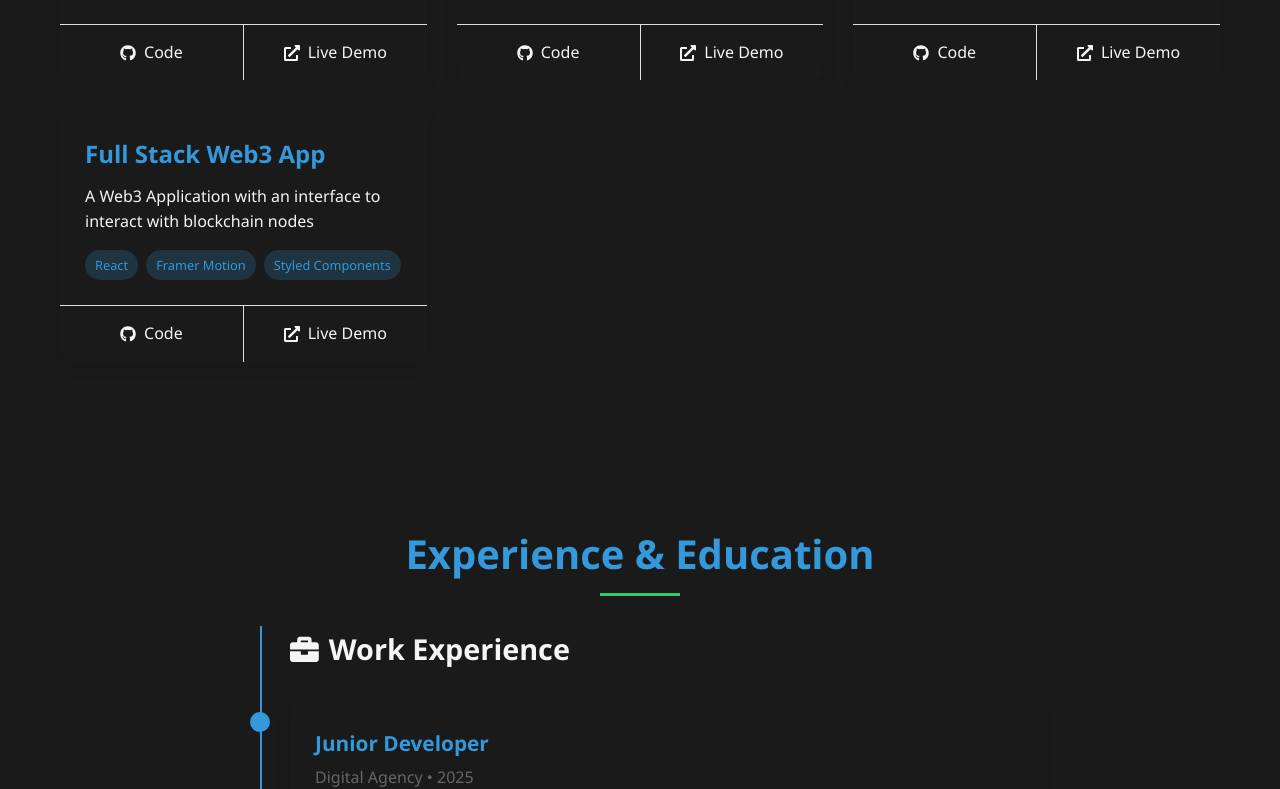
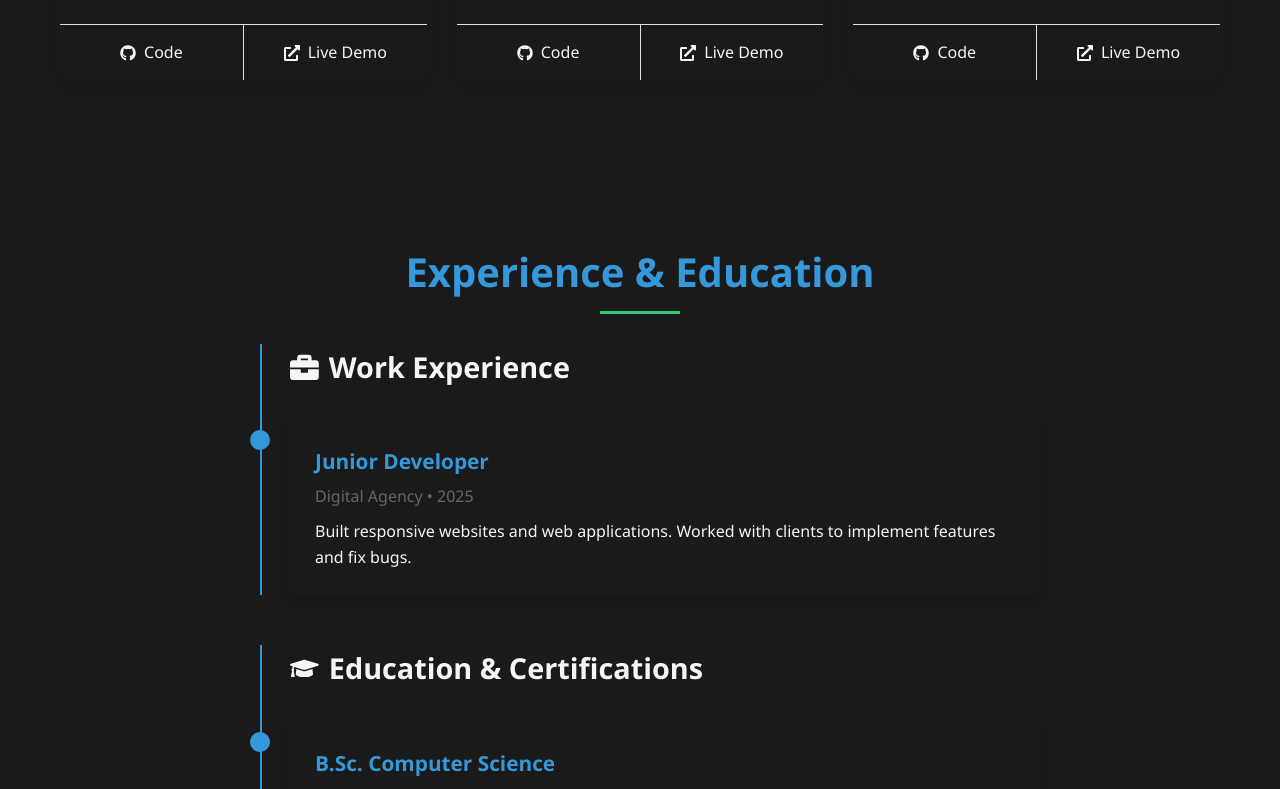
Before and after one commit to Mikehope254/MyPortfolio, a React (Vite) app: page / in a window 1280 px wide. Shown: the part 2056-2845 px from the top of the page. Built offline with nearby package versions, Linux system fonts and the light colour scheme.

Commit message:
Added link to hosted To-do list project

```diff
--- a/src/components/Projects.jsx
+++ b/src/components/Projects.jsx
@@ -9,7 +9,7 @@ const projects = [
     description: "A personal task management tool with real-time updates.",
     tech: ["React", "Express", "Node.js", "MongoDB"],
     github: "https://github.com/Mikehope254/To-Do-List-2",
-    demo: "#",
+    demo: "https://to-do-list-2-frontend.vercel.app/",
   },
   {
     id: 2,
@@ -29,16 +29,16 @@ const projects = [
     github: "https://github.com/Mikehope254/MyPortfolio/tree/main/my-portfolio",
     demo: "#",
   },
-  {
-    id: 4,
-    title: "Full Stack Web3 App",
-    description:
-      "A Web3 Application with an interface to interact with blockchain nodes",
-    tech: ["React", "Framer Motion", "Styled Components"],
-    github:
-      "https://github.com/Mikehope254/Cyfrin-Updraft-Course/tree/main/Full-Stack%20Web3%20Development%20Crash%20Course%20(Using%20AI)",
-    demo: "#",
-  },
+  // {
+  //   id: 4,
+  //   title: "Full Stack Web3 App",
+  //   description:
+  //     "A Web3 Application with an interface to interact with blockchain nodes",
+  //   tech: ["React", "Framer Motion", "Styled Components"],
+  //   github:
+  //     "https://github.com/Mikehope254/Cyfrin-Updraft-Course/tree/main/Full-Stack%20Web3%20Development%20Crash%20Course%20(Using%20AI)",
+  //   demo: "#",
+  // },
 ];
 
 const Projects = () => {
```
